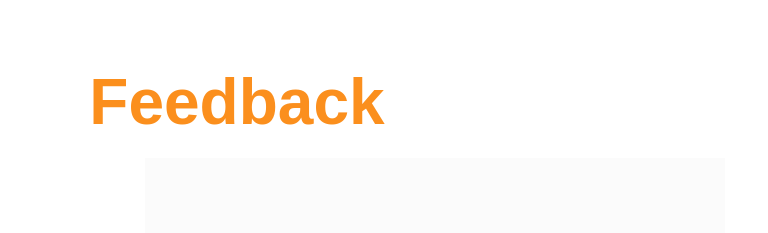
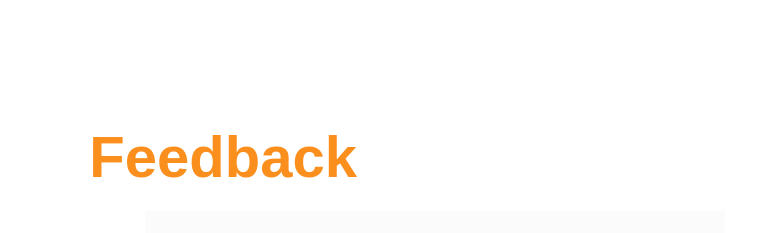
Before and after one commit to igorgunbin88-ux/avtoriz, a plain HTML site: page page/index.html in a window 1280 px wide. Shown: the part 5090-5323 px from the top of the page, without its empty margins (205-973 px from the left). Drawn offline with Linux system fonts and the light colour scheme.

Commit message:
add new css stroke

```diff
--- a/page/index.html
+++ b/page/index.html
@@ -101,7 +101,7 @@
     <section class="navigation static_section">
       <div class="container">
         <div class="text_1">
-          <button class="button1" style="border: none;" onclick="window.Feedback.showModal()"><h1>Feedback</h1></button>
+          <button class="button1" style="border: none;" onclick="window.Feedback.showModal()"><h3>Feedback</h3></button>
               <dialog id="Feedback">
                 <h1>Feedback</h1>
                     <p>This is a feedback block.</p>
--- a/style/index.scss
+++ b/style/index.scss
@@ -66,6 +66,7 @@ h1,h2,p {
         width: 75%;
         h1 {font-size: 64px;}
         h2 {font-size: 36px; width: 400px;}
+        h3 {font-size: 58px;}
         .p1 {font-size: 24px; color: #000000; margin-top: 30px; margin-bottom: 40px;}
         p {font-size: 17px; color: #7D7987; margin-top: 20px; width: 450px;}
         .alignment {margin-top: 180px; margin-left: 200px;}
```
Also changed, not shown: style/style.css, 1 other file.
